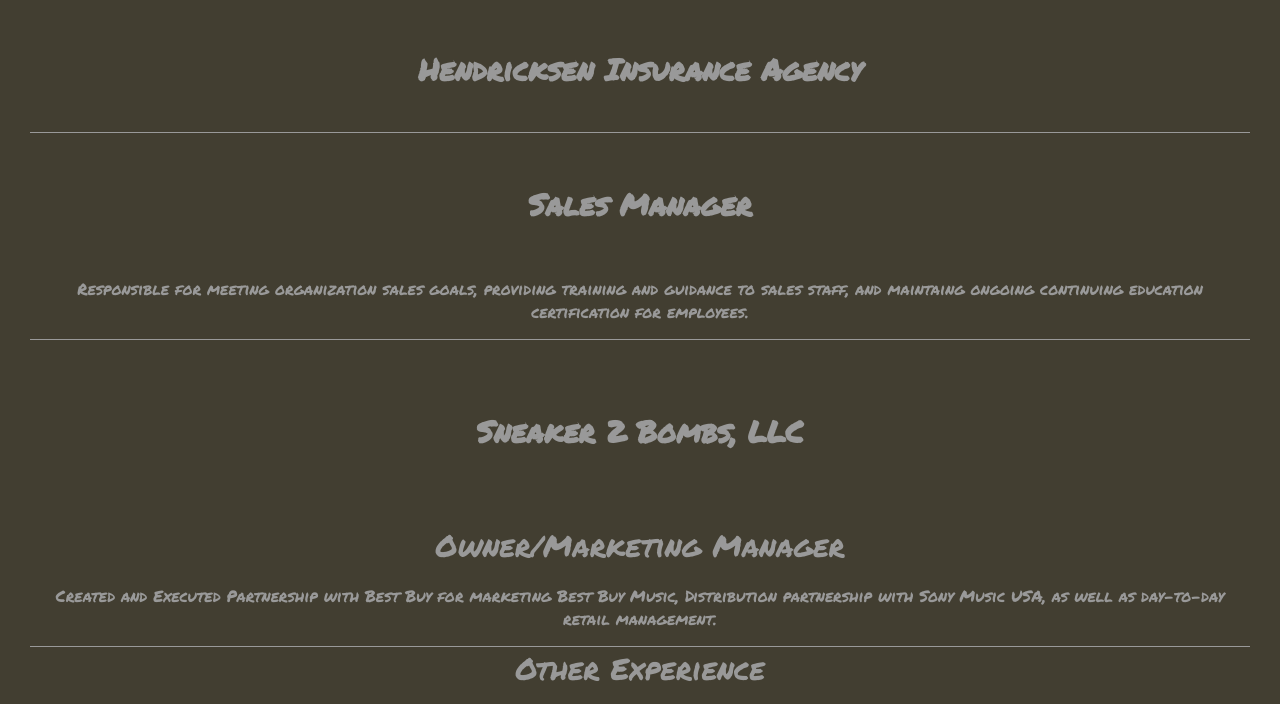
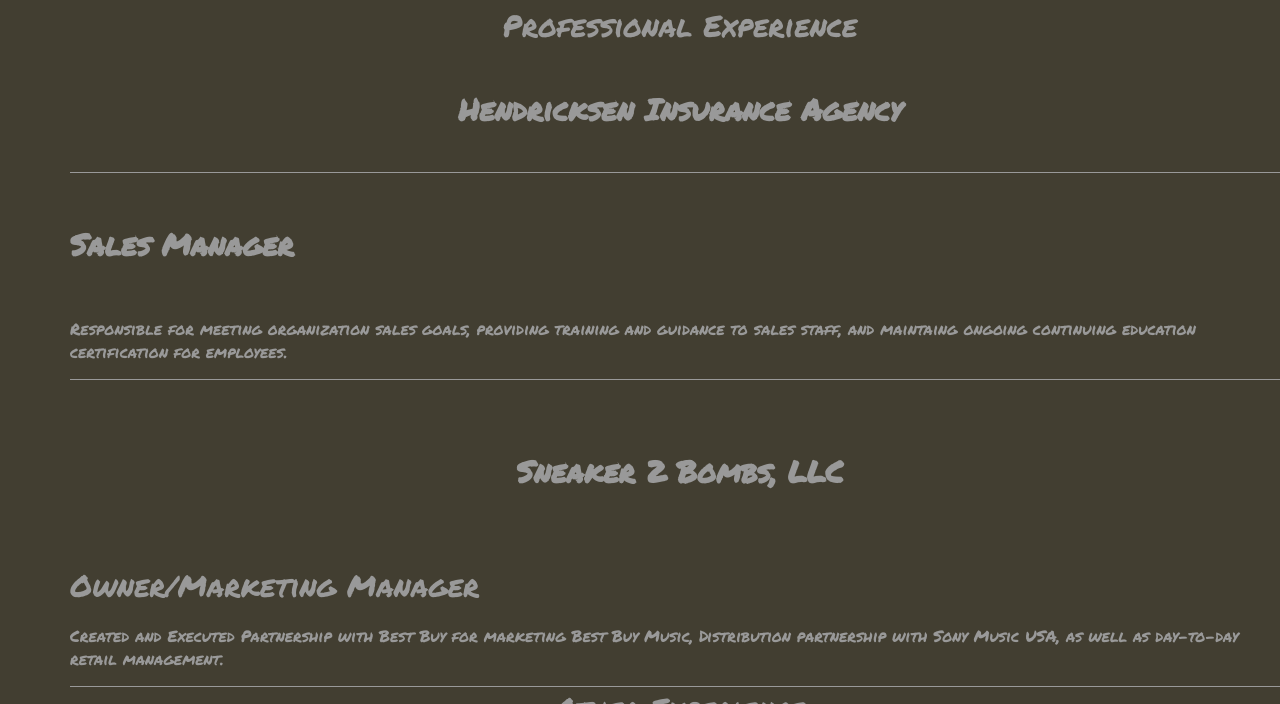
Before and after one commit to DrooHastings/Mong005e.github.io, a plain HTML site: page index.html in a window 1280 px wide. Shown: the part 692-1396 px from the top of the page. Drawn offline with Linux system fonts and the light colour scheme.

Commit message:
Update style.css

```diff
--- a/style.css
+++ b/style.css
@@ -24,9 +24,9 @@ p{
 
 #container {
 	width: 100%;
-	margin: 0 0 16px 0;
+	margin: 40px 40px 16px 40px;
 	padding: 0 0 16px 0;
-	text-align: center;
+	text-align: left;
 
 
 }
```
